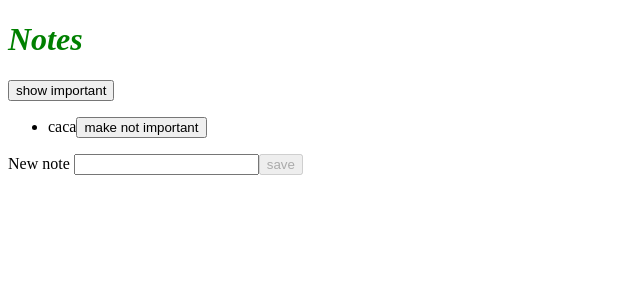
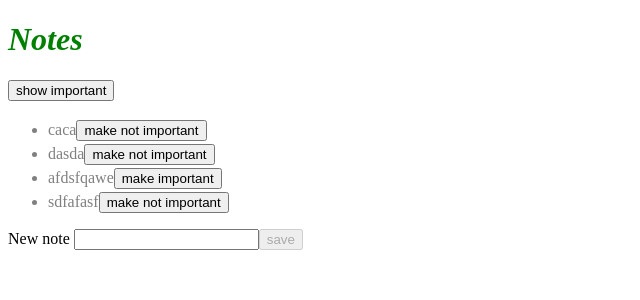
Before and after one commit to notoctavio/fullstackopen, a React (Vite) app in the folder part2/part2-5/: page / in a window 1280 px wide. Shown: the top 300 px of the page, without its empty margins (0-640 px from the left). Built offline with nearby package versions, Linux system fonts and the light colour scheme; data requests are answered from the project's data file.

Commit message:
adding style to notes

```diff
--- a/part2/part2-5/db.json
+++ b/part2/part2-5/db.json
@@ -4,6 +4,22 @@
       "content": "caca",
       "important": true,
       "id": "BTIPpSGEcpc"
+    },
+    {
+      "content": "dasda",
+      "important": true,
+      "id": "9GQLjPzKxic"
+    },
+    {
+      "content": "afdsfqawe",
+      "important": false,
+      "id": "OucRn3EnhHc"
+    },
+    {
+      "content": "sdfafasf",
+      "important": true,
+      "id": "MUnwksa31Vc"
     }
-  ]
+  ],
+  "$schema": "./node_modules/json-server/schema.json"
 }
--- a/part2/part2-5/src/components/Notes.jsx
+++ b/part2/part2-5/src/components/Notes.jsx
@@ -2,7 +2,7 @@ const Note = ({ note, toggleImportance }) => {
   const label = note.important
     ? 'make not important' : 'make important'
   return (
-    <li>
+    <li className='note'>
       {note.content}
       <button onClick={toggleImportance}>
         {label}
--- a/part2/part2-5/src/index.css
+++ b/part2/part2-5/src/index.css
@@ -2,3 +2,9 @@ h1 {
   color: green;
   font-style: italic;
 }
+
+.note {
+  color: gray;
+  padding-top: 3px;
+  font-size: 16px;
+}
```
